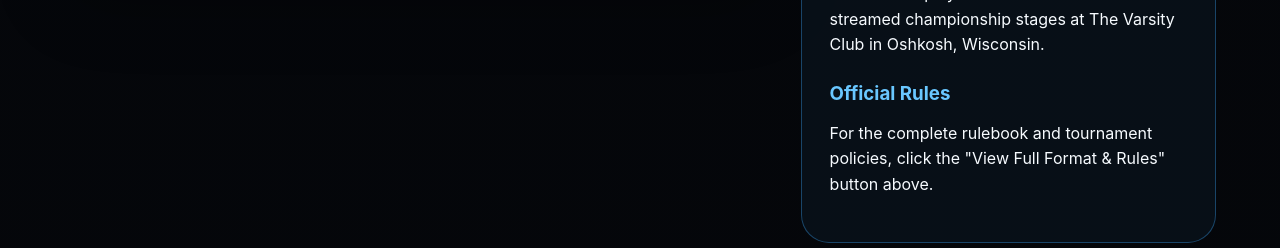
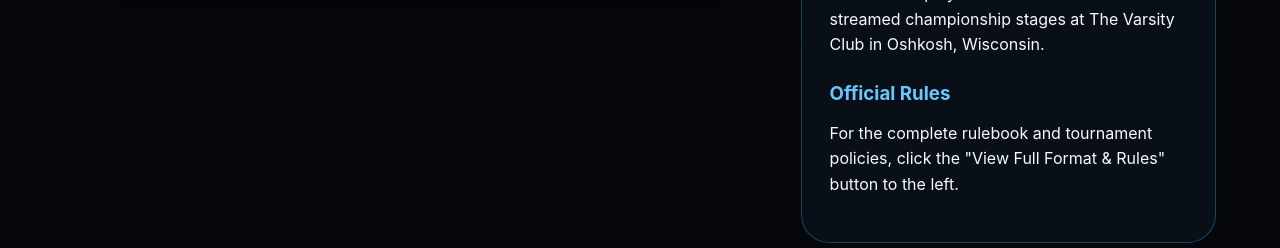
Before and after one commit to outerpointsproductions-design/outer-points-productions-clean, a React (Vite) app in the folder opp-clean-repo/: page / in a window 1280 px wide. Shown: the part 3760-4008 px from the top of the page. Built offline with nearby package versions, Linux system fonts and the light colour scheme.

Commit message:
Update main.jsx

```diff
--- a/opp-clean-repo/src/main.jsx
+++ b/opp-clean-repo/src/main.jsx
@@ -425,7 +425,7 @@ href="https://docs.google.com/spreadsheets/d/e/2PACX-1vSTA0AHyVAc_iVVHDc76oA2l_L
   <h3>Official Rules</h3>
   <p>
     For the complete rulebook and tournament policies, click the
-    "View Full Format & Rules" button above.
+    "View Full Format & Rules" button to the left.
   </p>
 
 </div>
```
